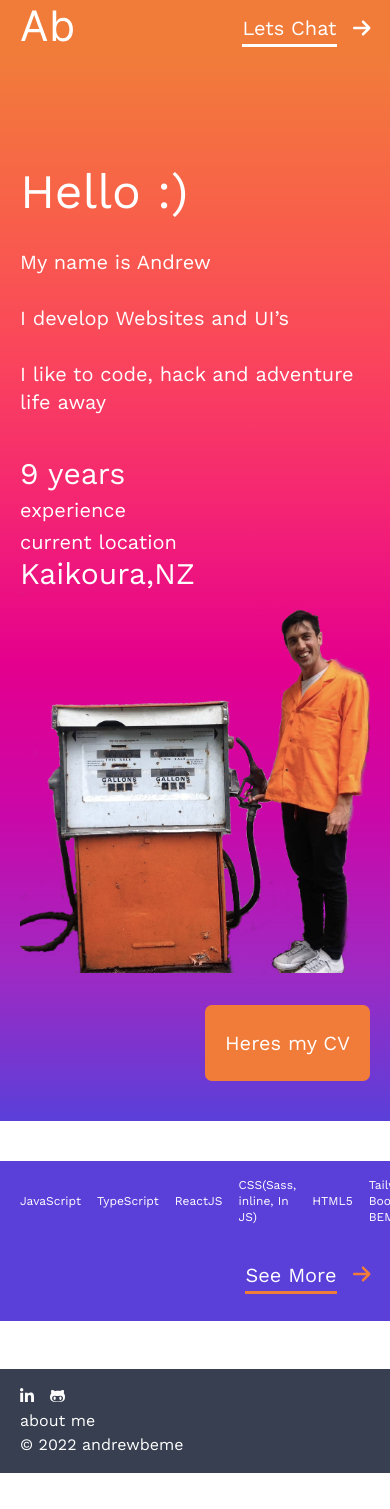
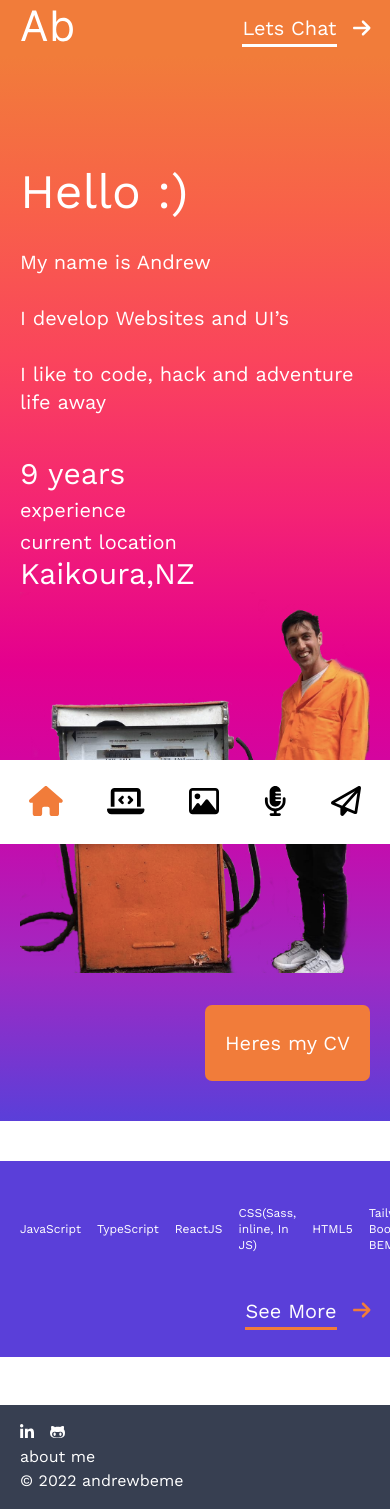
Before and after one commit to andrew-os/andrewbe-new, a Next.js app in the folder andrewbe-me/: page / in a window 390 px wide. Before the commit the page ends 1473 px from the top, so only its background shows below. Built offline with nearby package versions, Linux system fonts and the light colour scheme.

Commit message:
mobile menu WIP

```diff
--- a/andrewbe-me/components/KeySkillList.tsx
+++ b/andrewbe-me/components/KeySkillList.tsx
@@ -8,14 +8,14 @@ function clickTest() {
 export default function KeySkillList(){
     return (
       <div className="bg-secondary py-4 flex flex-col md:flex-row justify-between">
-            <ul className="flex flex-row items-center px-5 md:px-10 scroll-snap--slider">
+            <ul className="flex md:flex-row items-center px-5 md:px-10 py-7 md:py-0 scroll-snap--slider">
                 {homeSkillList.map(({title}) => (
-                    <li className="flex snap-slide--item" key={title}>
+                    <li className="inline-block md:flex snap-slide--item" key={title}>
                         <SkillListItem title={title}  />
                     </li>
                 ))}
           </ul>
-        <div className="mt-5 md:mt-0 flex justify-end">
+        <div className="flex justify-end">
           <Button classes="bg-secondary py-4 md:mr-10 mr-5 text-white text-xl"
             isLink={true}
             hasArrow={true}
--- /dev/null
+++ b/andrewbe-me/components/MobileMenu.tsx
@@ -0,0 +1,49 @@
+import Link from "next/link";
+import { useRouter } from "next/router";
+import { FontAwesomeIcon } from '@fortawesome/react-fontawesome'
+import { faHome, faLaptopCode, faMicrophoneAlt } from "@fortawesome/free-solid-svg-icons";
+import { faComment, faImage, faPaperPlane } from "@fortawesome/free-regular-svg-icons";
+
+export default function MobileMenu() {
+  const router = useRouter();
+  return (
+    <div className="md:hidden bg-white fixed bottom-0 w-full">
+      <div className="py-6">
+        <ul className="flex flex-row justify-evenly">
+           <li className="nav-link--mobile">
+            <Link href="/">
+              <a className={`${router.pathname == "/" ? "active" : ""} text-3xl px-4`}>
+                <FontAwesomeIcon icon={faHome} />
+              </a>
+            </Link>
+          </li>
+          <li className="nav-link--mobile">
+            <Link href="/myskills">
+              <a className={`${router.pathname == "/myskills" ? "active" : ""} text-3xl px-4`}>
+                <FontAwesomeIcon icon={faLaptopCode} />
+              </a>
+            </Link>
+          </li>
+          <li className="nav-link--mobile">
+            <Link href="/portfolio">
+              <a className={`${router.pathname == "/portfolio" ? "active" : ""} text-3xl px-4`}>
+                <FontAwesomeIcon icon={faImage} />
+              </a>
+            </Link></li>
+          <li className="nav-link--mobile">
+            <Link href="/podcasting">
+              <a className={`${router.pathname == "/podcasting" ? "active" : ""} text-3xl px-4`}>
+                <FontAwesomeIcon icon={faMicrophoneAlt} />
+              </a>
+            </Link>
+          </li>
+          <li className="nav-link--mobile">
+            <Link href="/contact">
+              <a className={`${router.pathname == "/contact" ? "active" : ""} text-3xl px-4`}>
+                <FontAwesomeIcon icon={faPaperPlane} />
+              </a></Link></li>
+        </ul>
+      </div>
+    </div>
+  )
+}
--- a/andrewbe-me/pages/contact/index.tsx
+++ b/andrewbe-me/pages/contact/index.tsx
@@ -2,6 +2,7 @@ import type { NextPage } from 'next'
 import ContactForm from '../../components/ContactForm'
 import Footer from '../../components/Footer'
 import Header from '../../components/Header'
+import MobileMenu from '../../components/MobileMenu'
 import PageHeader from '../../components/PageHeader'
 import TextBody from '../../components/TextBody'
 
@@ -24,7 +25,8 @@ const Contact: NextPage = () => {
 
           </main>
         </div>
-      <Footer />
+        <Footer />
+        <MobileMenu />
       </div>
     )
 }
--- a/andrewbe-me/pages/index.tsx
+++ b/andrewbe-me/pages/index.tsx
@@ -8,6 +8,7 @@ import TextBody from '../components/TextBody'
 import Footer from '../components/Footer'
 import Button from '../components/Button'
 import PictureOfMe from '../components/PictureOfMe'
+import MobileMenu from '../components/MobileMenu'
 
 const Home: NextPage = () => {
   return (
@@ -47,6 +48,7 @@ const Home: NextPage = () => {
       </div>
 
       <Footer />
+      <MobileMenu />
     </div>
   )
 }
--- a/andrewbe-me/pages/myskills/index.tsx
+++ b/andrewbe-me/pages/myskills/index.tsx
@@ -7,6 +7,7 @@ import ExperienceYears from '../../components/ExperienceYears';
 import TextBody from '../../components/TextBody';
 import Accordion from '../../components/Accordion';
 import { accordionData } from '../../utils/content';
+import MobileMenu from '../../components/MobileMenu';
 
 const MySkills: NextPage = () => {
     return(
@@ -36,6 +37,7 @@ const MySkills: NextPage = () => {
             </div>
         </div>
         <Footer />
+        <MobileMenu />
       </div>
     )
 }
--- a/andrewbe-me/pages/play/index.tsx
+++ b/andrewbe-me/pages/play/index.tsx
@@ -1,6 +1,7 @@
 import type { NextPage } from 'next'
 import Footer from '../../components/Footer'
 import Header from '../../components/Header'
+import MobileMenu from '../../components/MobileMenu'
 import PageHeader from '../../components/PageHeader'
 import TextBody from '../../components/TextBody'
 
@@ -23,6 +24,7 @@ const Play: NextPage = () => {
           </main>
         </div>
         <Footer />
+        <MobileMenu />
       </div>
     )
 }
--- a/andrewbe-me/pages/podcasting/index.tsx
+++ b/andrewbe-me/pages/podcasting/index.tsx
@@ -1,6 +1,7 @@
 import type { NextPage } from 'next'
 import Footer from '../../components/Footer'
 import Header from '../../components/Header'
+import MobileMenu from '../../components/MobileMenu'
 import PageHeader from '../../components/PageHeader'
 import TextBody from '../../components/TextBody'
 
@@ -30,7 +31,8 @@ const Podcasting: NextPage = () => {
                 </ul>
           </div>
             </div>
-            <Footer />
+        <Footer />
+        <MobileMenu />
         </div>
     )
 }
--- a/andrewbe-me/pages/portfolio/index.tsx
+++ b/andrewbe-me/pages/portfolio/index.tsx
@@ -7,6 +7,7 @@ import ExperienceYears from '../../components/ExperienceYears'
 import TextBody from '../../components/TextBody'
 import PortfolioList from '../../components/PorftolioList'
 import RecentProjectList from '../../components/RecentProjectList'
+import MobileMenu from '../../components/MobileMenu'
 
 const Portfolio: NextPage = () => {
     return(
@@ -30,7 +31,8 @@ const Portfolio: NextPage = () => {
                 </article>
                 <PortfolioList />
             </div>
-            <Footer />
+        <Footer />
+        <MobileMenu />
         </div>
     )
 }
--- a/andrewbe-me/styles/globals.css
+++ b/andrewbe-me/styles/globals.css
@@ -74,6 +74,10 @@ a {
   background: linear-gradient(360deg, #5a3fd9, #a029c3, #ca08a9, #e4008e, #f42374, #fa445c, #f86149, #f17c3a);
 }
 
+.nav-link--mobile .active{
+  color: #F17C3A;
+}
+
 /* background: linear-gradient(360deg, #5a3fd9, #a029c3, #ca08a9, #e4008e, #f42374, #fa445c, #f86149, #f17c3a); */
 
 @media screen and (max-width: 768px) {
```
